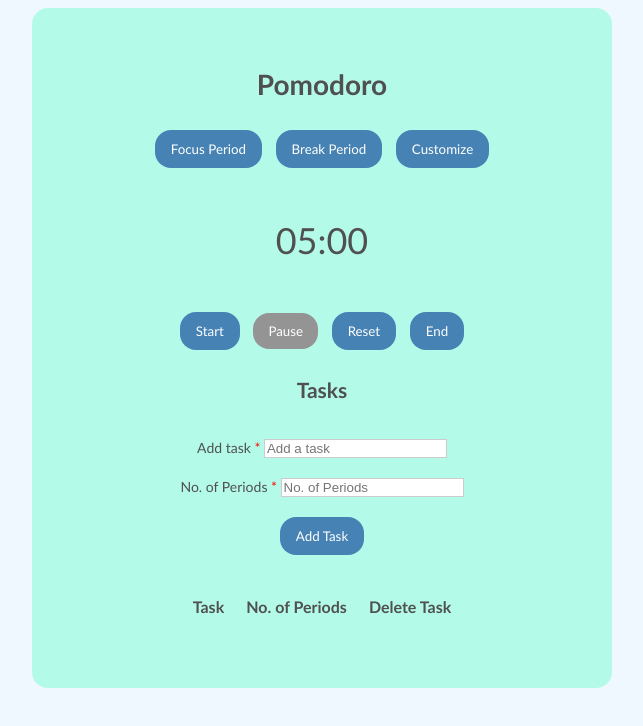
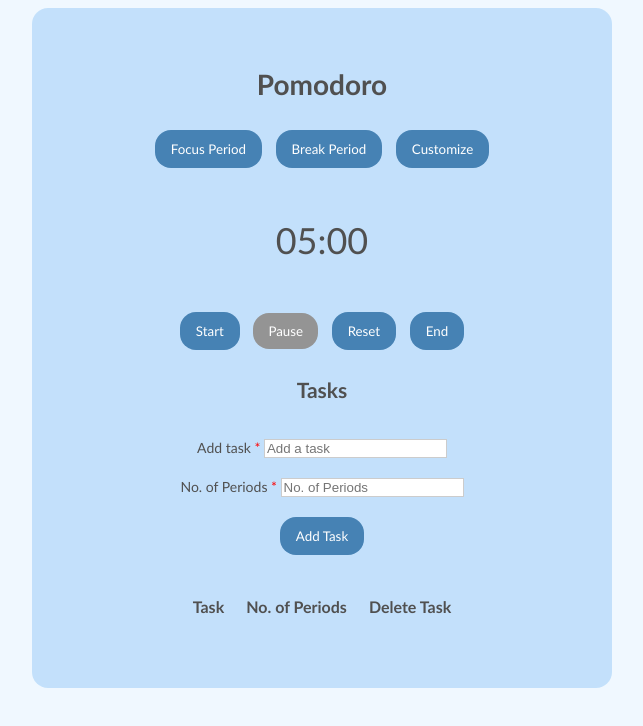
Before and after one commit to sukhadshrestha/sukudoro, a plain HTML site: page index.html in a window 1280 px wide. Both pictures are taken after a click on the button "Break Period". Shown: the whole page, without its empty margins (318-961 px from the left). Drawn offline with Linux system fonts and the light colour scheme.

Commit message:
minor UI changes

```diff
--- a/index.html
+++ b/index.html
@@ -8,7 +8,7 @@
 </head>
 
 <body>
-    <div class="app">
+    <div class="app" id="app">
         <h1>Pomodoro</h1>
         <div class="timer-types">
             <button id="focus-period">Focus Period</button>
--- a/js/app.js
+++ b/js/app.js
@@ -8,6 +8,7 @@ let break_seconds = 0;
 let timer;
 let is_focus_period = true;
 
+const app_bg = document.getElementById('app');
 const timer_element = document.getElementById('timer');
 const start_btn = document.getElementById('start');
 const pause_btn = document.getElementById('pause');
@@ -79,6 +80,7 @@ function focusPeriodTimer(){
         updateTimer();
         is_running = false;
         is_focus_period = true;
+        app_bg.style.background = "#7fffd488";
     }
 }
 
@@ -90,6 +92,7 @@ function breakPeriodTimer(){
         updateTimer();
         is_running = false;
         is_focus_period = false;
+        app_bg.style.background = "#9ccdf888";
     }
 }
 
```
